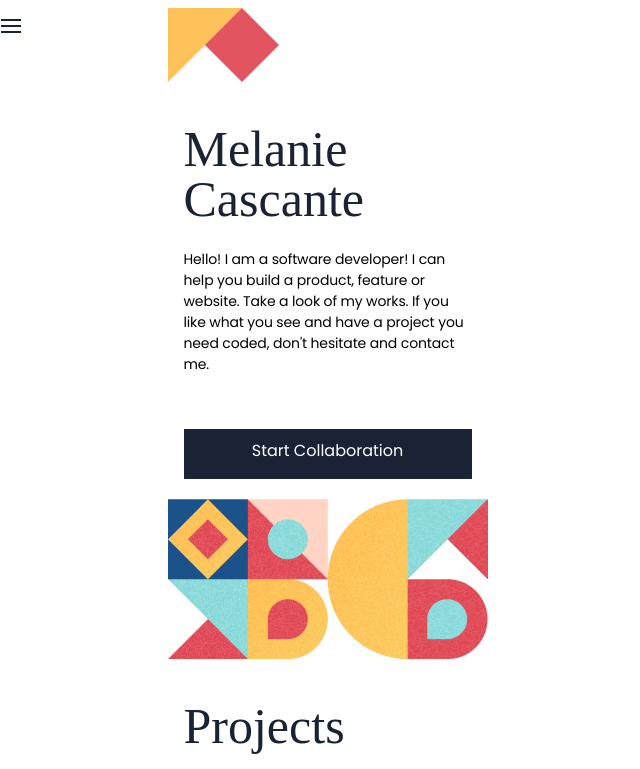
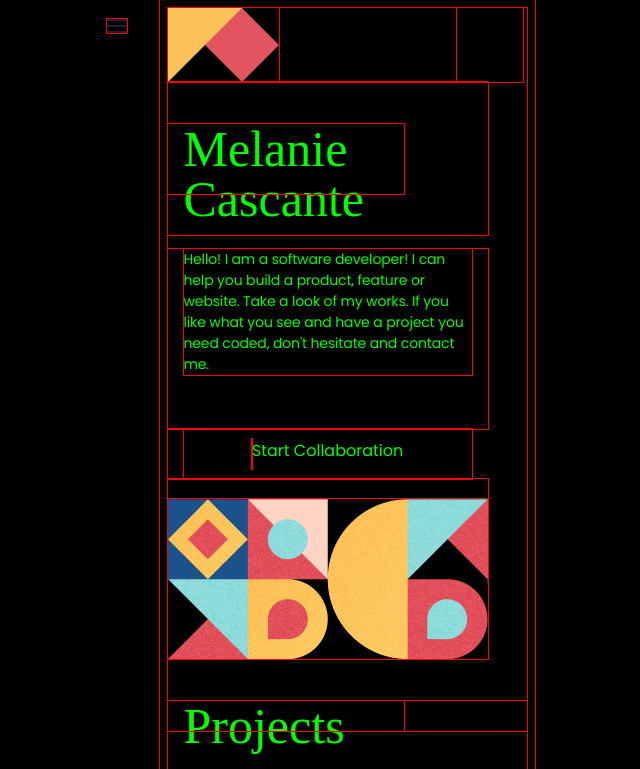
Before and after one commit to Maedea9/Project-mobile-first, a website: page index.html in a window 1280 px wide. Shown: the top 769 px of the page, without its empty margins (293-933 px from the left). Drawn offline with Linux system fonts and the light colour scheme.

Commit message:
Fix ic-menu style.css

```diff
--- a/styles.css
+++ b/styles.css
@@ -1,5 +1,10 @@
 @import url('https://fonts.googleapis.com/css2?family=Poppins:ital,wght@0,400;0,700;1,300&display=swap');
 
+* {
+  background: #000 !important;
+  color: #0f0 !important;
+  outline: solid #f00 1px !important;
+}
 
 
 html,
@@ -15,7 +20,7 @@ html,
   position: absolute;
   width: 20px;
   height: 14px;
-  left: 294px;
+  left: 400px;
   top: 19px;
   background: #fff;
 }
@@ -171,7 +176,7 @@ header.wrapper {
 .geometrytop {
   flex-direction: row;
   justify-self: flex-start;
-  width: 375px;
+  width: 355px;
   padding-left: 0;
   order: 0;
   height: 74px;
@@ -185,8 +190,6 @@ header.wrapper {
   align-self: flex-end;
   padding-top: 20px;
 }
-
-/* Rectangle 20 */
 
 .box a {
   box-sizing: border-box;
```
